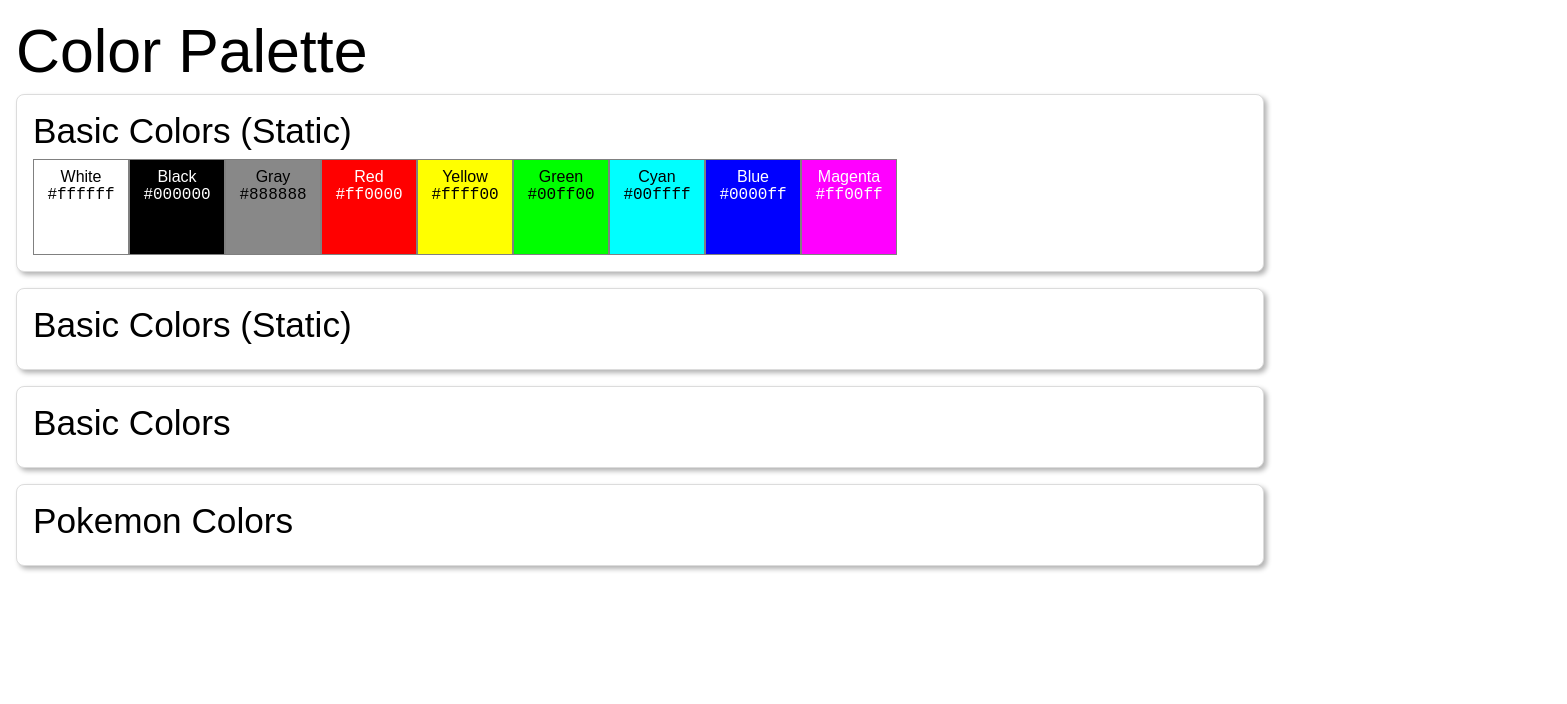
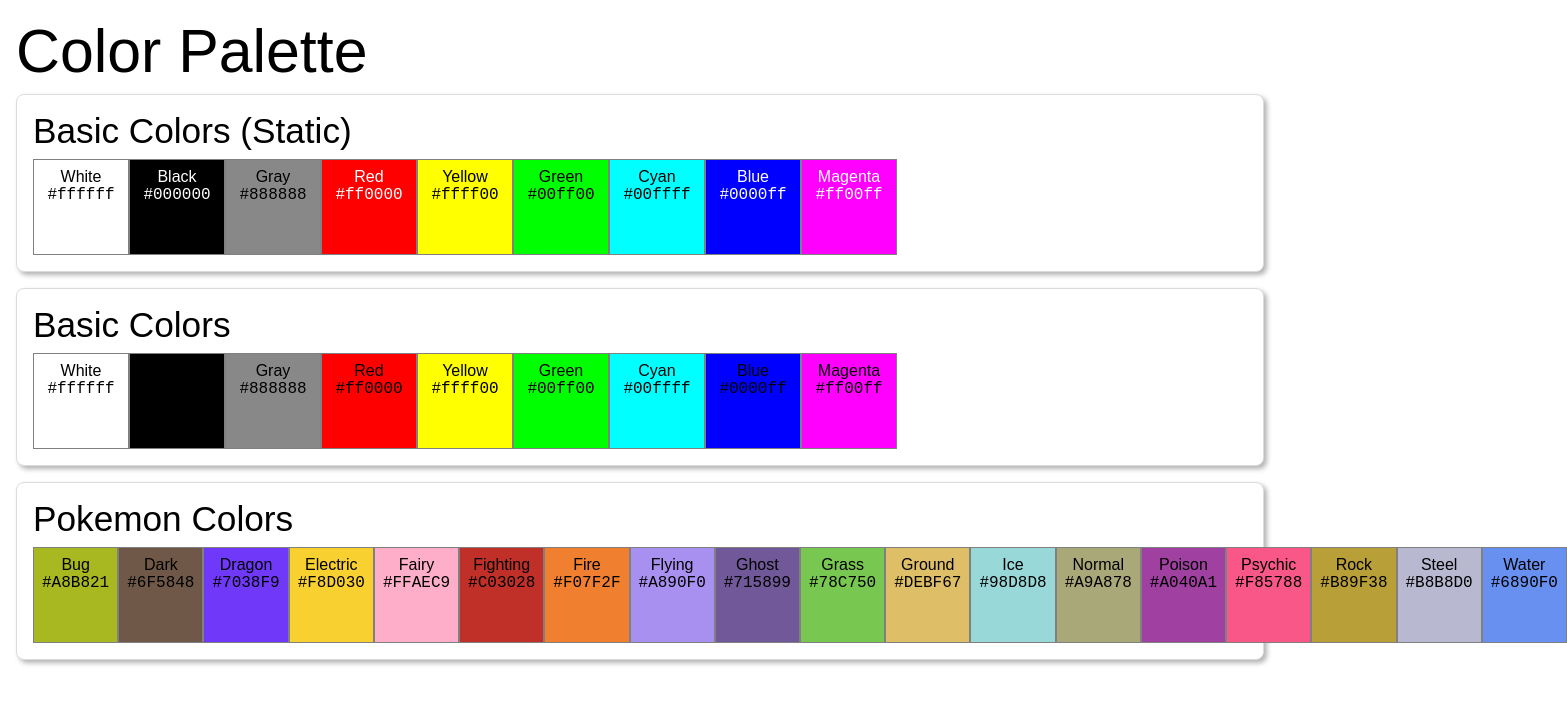
Before and after one commit to davinaleong/proj-color-palette, a website: page index.html in a window 1280 px wide. Shown: the whole page, 1567 px wide, since content can reach past the window. Drawn offline with Linux system fonts and the light colour scheme; a web font is replaced by a local one.

Commit message:
Appended color swatches

```diff
--- a/db/colors.json
+++ b/db/colors.json
@@ -1,6 +1,6 @@
 [
     {
-        "set": "Basic Colors",
+        "name": "Basic Colors",
         "colors": [
             {
                 "name": "White",
@@ -32,7 +32,7 @@
             }
         ]
     }, {
-        "set": "Pokemon Colors",
+        "name": "Pokemon Colors",
         "colors": [
             {
                 "name": "Bug",
--- a/index.html
+++ b/index.html
@@ -56,14 +56,6 @@
                 </div>
             </div>
         </section>
-
-        <section class="palette-set">
-            <h2 class="palette-title">Basic Colors (Static)</h2>
-
-            <div class="palette-swatches">
-
-            </div>
-        </section>
     </main>
 
     <script src="./scripts/jquery.min.js"></script>
--- a/scripts/main.js
+++ b/scripts/main.js
@@ -1,20 +1,30 @@
 $(document).ready(function () {
-    $.getJSON('./../db/colors.json', function(colors) {
+    $.getJSON('./../db/colors.json', function(colorSets) {
         // console.log(colors);
 
         const main = $('main');
 
-        colors.forEach(color => {
-            // console.log(color.set);
+        colorSets.forEach((set, index) => {
+            console.log(set.name);
             main.append(
-                '<section class="palette-set">' +
-                '\t<h2 class="palette-title">' + color.set + '</h2>' +
+                '<section id="set-' + index + '" class="palette-set">' +
+                '\t<h2 class="palette-title">' + set.name + '</h2>' +
                 '\t' +
-                '\t\t<div class="palette-swatches">' +
+                '\t\t<div id="set-' + index + '-swatches" class="palette-swatches">' +
                 '\t\t\t' +
                 '\t\t</div>' +
                 '</section>'
             );
+
+            let swatches = '';
+            set.colors.forEach(color => {
+                console.log(color.name, color.value);
+                swatches += '<div class="palette-swatch text-black" style="background-color: ' + color.value + '">' +
+                '\t<p class="swatch-name">' + color.name + '</p>' +
+                '\t<p class="swatch-value">' + color.value + '</p>' +
+                '</div>';
+            })
+            $('#set-' + index + '-swatches').append(swatches);
         });
     });
 });
```
